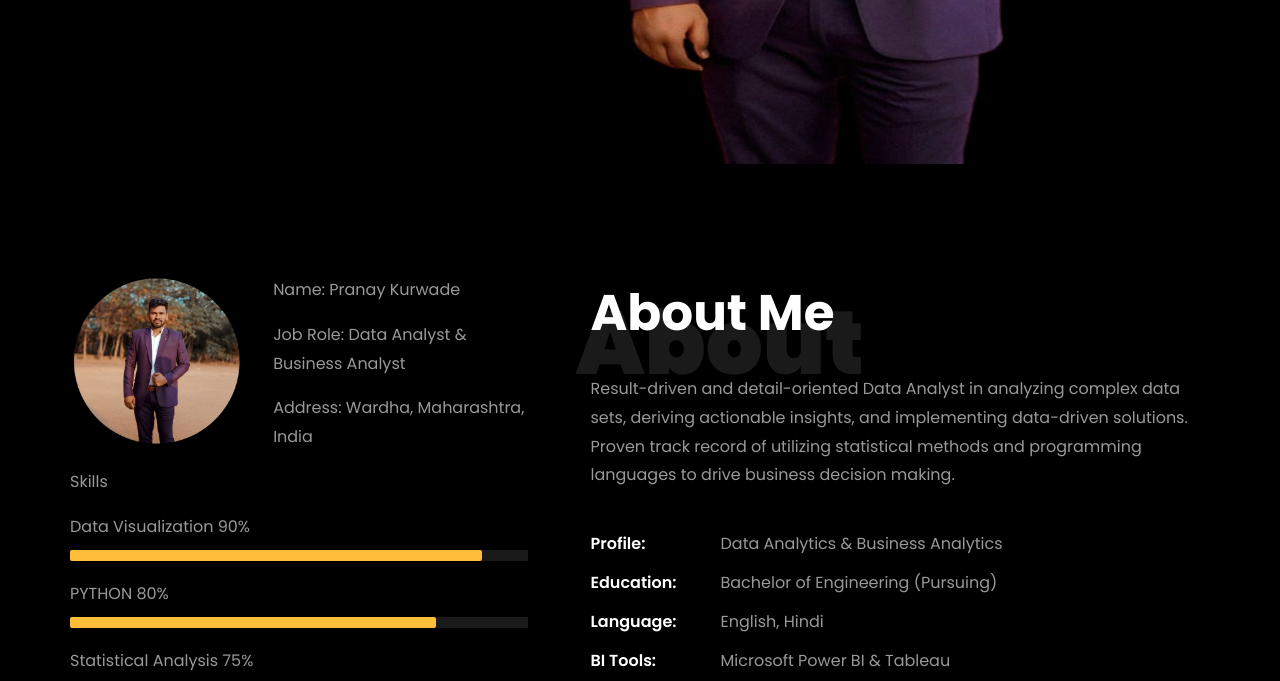
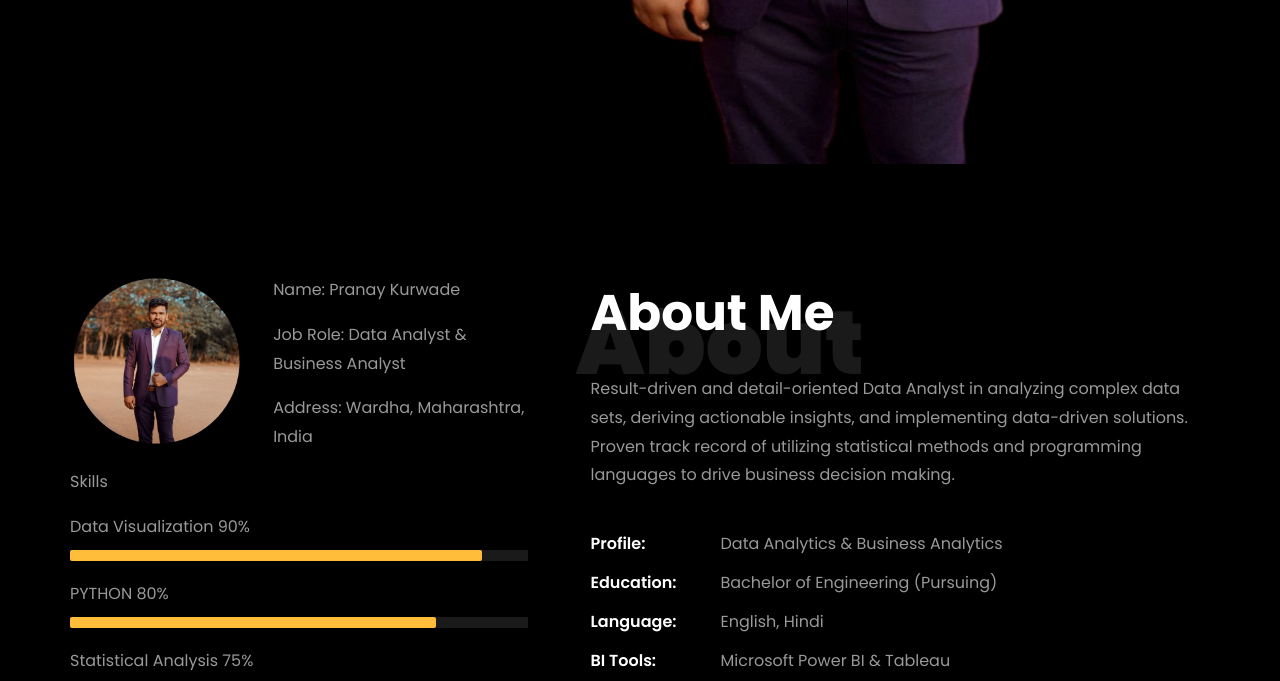
Before and after one commit to pranaykurwade/portfolio, a plain HTML site: page index.html in a window 1280 px wide. Shown: the part 586-1267 px from the top of the page. Drawn offline with nearby package versions, Linux system fonts and the light colour scheme; files that its build step writes are made by us from their sources; files whose address does not match are found by name.

Commit message:
add new file

```diff
--- a/index.html
+++ b/index.html
@@ -153,11 +153,7 @@
 				  <!-- image for pranay right side -->
 				  <div class="content-right">
 					<div class="image-container">
-<<<<<<< HEAD
 						<img src="images/Untitled design (1).jpg" alt="sectionImage" class="section-image" height="800" width="0">
-=======
-						<img src="images/Untitled design (1).jpg" alt="sectionImage" class="section-image" height="800" width="0" style="padding-left: 10rem; `">
->>>>>>> 94a450bd2400e87844665ba5c0e51e41cc317ad5
 					</div>
 				  </div>
 
```
